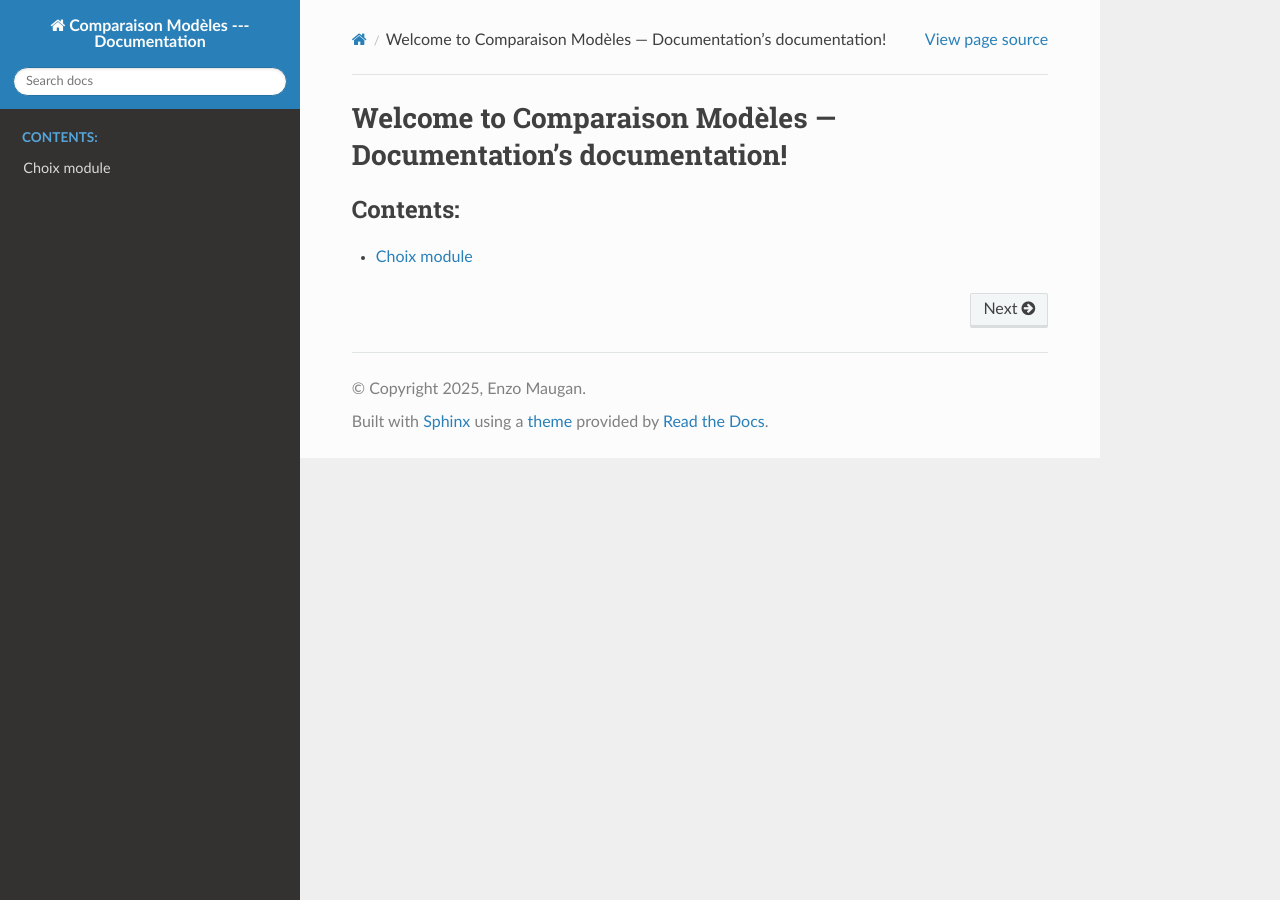
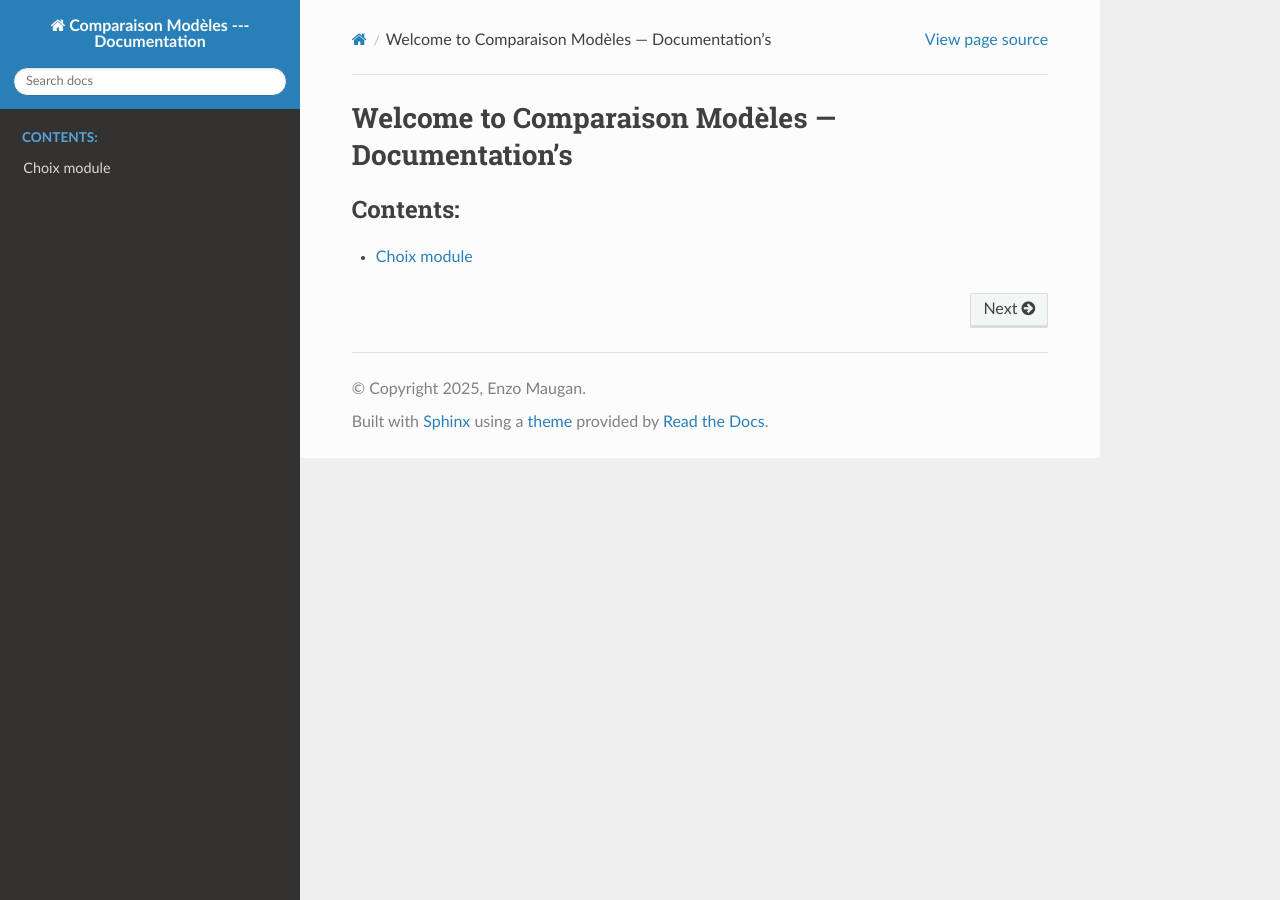
Before and after one commit to Enzo-M25/Test_Multi_Modeles, a Sphinx documentation site: the page built from source/index.rst, in a window 1280 px wide. Built offline with Sphinx 7.4.7 and the Read the Docs theme 3.1.0, drawn with Linux system fonts in a browser that asks for light colours.

```diff
--- a/source/Multi_Model_doc/Choix.rst
+++ b/source/Multi_Model_doc/Choix.rst
@@ -1,7 +1,7 @@
 Choix module
 ============
 
-.. automodule:: Choix
+.. automodule:: Model_folder.Choix
    :members:
    :undoc-members:
    :show-inheritance:
--- a/source/index.rst
+++ b/source/index.rst
@@ -3,7 +3,7 @@
    You can adapt this file completely to your liking, but it should at least
    contain the root `toctree` directive.
 
-Welcome to Comparaison Modèles --- Documentation's documentation!
+Welcome to Comparaison Modèles --- Documentation's
 =================================================================
 
 .. toctree::
```
